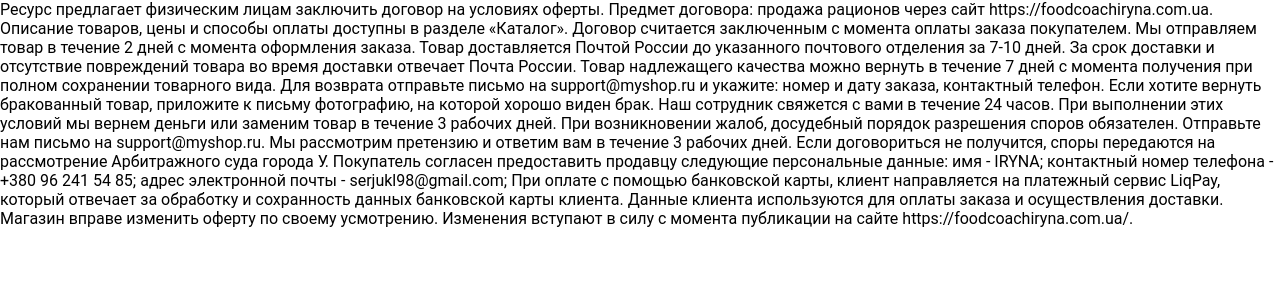
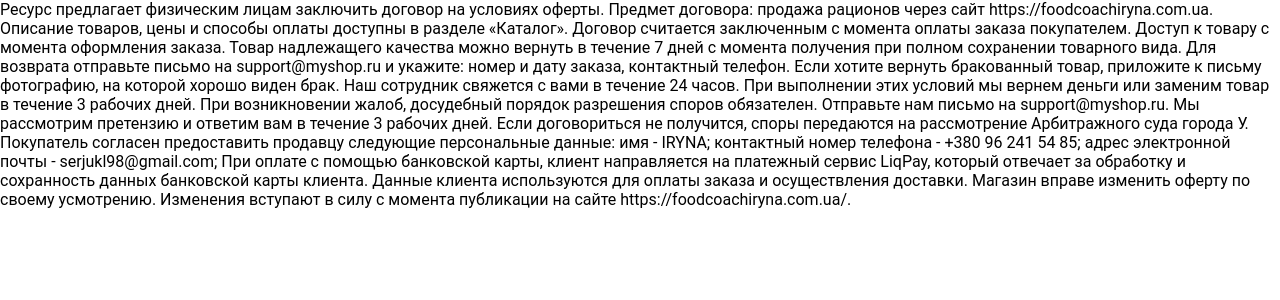
Before and after one commit to serjukl/healthy-eating, a Next.js app: page /oferta in a window 1280 px wide. Shown: the top 300 px of the page. Built offline with nearby package versions, Linux system fonts and the light colour scheme.

Commit message:
finish pay

```diff
--- a/pages/oferta.js
+++ b/pages/oferta.js
@@ -6,7 +6,7 @@
 
     Предмет договора: продажа рационов через сайт https://foodcoachiryna.com.ua. Описание товаров, цены и способы оплаты доступны в разделе «Каталог».
     Договор считается заключенным с момента оплаты заказа покупателем.
-    Мы отправляем товар в течение 2 дней с момента оформления заказа. Товар доставляется Почтой России до указанного почтового отделения за 7-10 дней. За срок доставки и отсутствие повреждений товара во время доставки отвечает Почта России.
+    Доступ к товару с момента оформления заказа.
     Товар надлежащего качества можно вернуть в течение 7 дней с момента получения при полном сохранении товарного вида. Для возврата отправьте письмо на support@myshop.ru и укажите: номер и дату заказа, контактный телефон. Если хотите вернуть бракованный товар, приложите к письму фотографию, на которой хорошо виден брак. Наш сотрудник свяжется с вами в течение 24 часов. При выполнении этих условий мы вернем деньги или заменим товар в течение 3 рабочих дней.
     При возникновении жалоб, досудебный порядок разрешения споров обязателен. Отправьте нам письмо на support@myshop.ru. Мы рассмотрим претензию и ответим вам в течение 3 рабочих дней.
     Если договориться не получится, споры передаются на рассмотрение Арбитражного суда города У.
```
